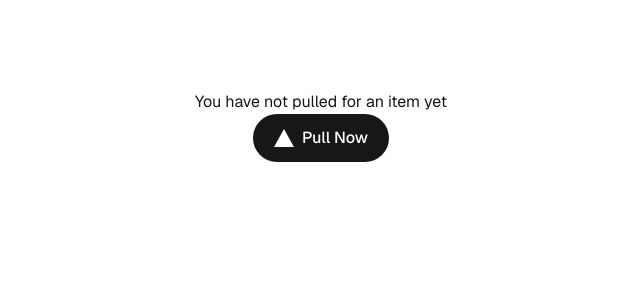
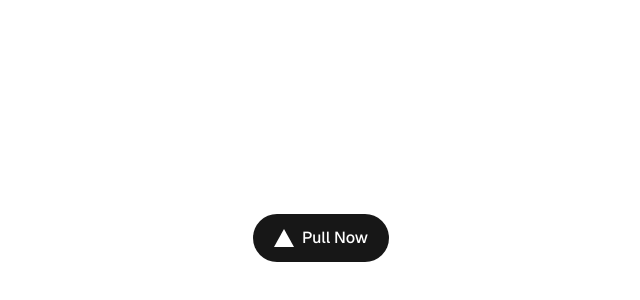
Before and after one commit to thomasDevan99/kyki, a Next.js app in the folder my-strapi-project/kyki/: page / in a window 1280 px wide. Shown: the part 274-574 px from the top of the page, without its empty margins (319-959 px from the left). Built offline with nearby package versions, Linux system fonts and the light colour scheme.

Commit message:
Hide btn after press, show text above reveal

```diff
--- a/my-strapi-project/kyki/src/app/page.js
+++ b/my-strapi-project/kyki/src/app/page.js
@@ -61,11 +61,13 @@ export default function Home() {
     <div className="grid grid-rows-[20px_1fr_20px] items-center justify-items-center min-h-screen p-8 pb-20 gap-16 sm:p-20 font-[family-name:var(--font-geist-sans)]">
 
 
-      <main className="flex flex-col gap-[32px] row-start-2 items-center sm:items-start">
+      <main className="gap-[32px] row-start-2 items-center sm:items-start">
 
+      <div className="pb-56 sm:items-center justify-items-center">
+        {pulled && pullText}
+      </div>
 
         <div className="sm:items-center justify-items-center">
-              {pullText}
               {pulled && <RotateShowcase
               show={pulled?.rarityNum}
               pulledRarity={pulled.shortName}
@@ -75,7 +77,7 @@ export default function Home() {
           <div className="flex items-center flex-col sm:flex-row">
 
 
-            <button
+            {!pulled && <button
               className="rounded-full border border-solid border-transparent transition-colors flex items-center justify-center bg-foreground text-background gap-2 hover:bg-[#383838] dark:hover:bg-[#ccc] font-medium text-sm sm:text-base h-10 sm:h-12 px-4 sm:px-5 sm:w-auto"
               target="_blank"
               onClick={() => pullBox()}
@@ -89,7 +91,7 @@ export default function Home() {
                 height={20}
               />
               Pull Now
-            </button>
+            </button>}
 
           </div>
         </div>
```
